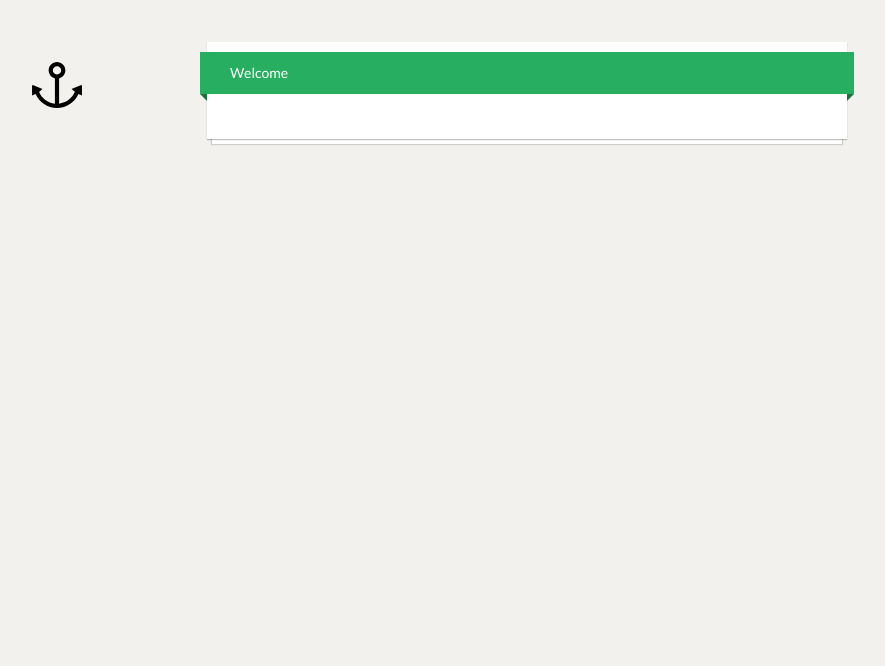
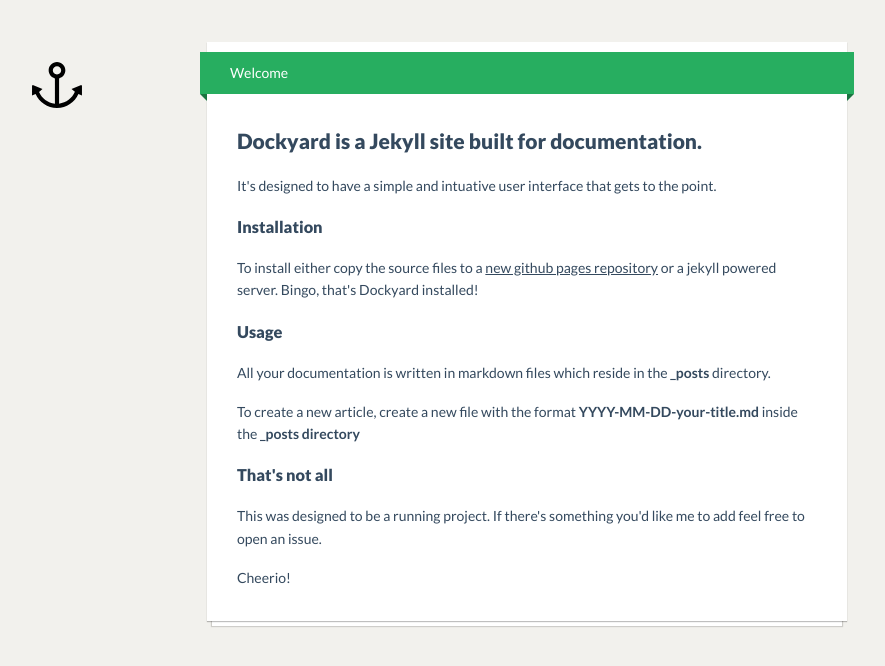
Before and after one commit to studioromeo/dockyard-jekyll, a Jekyll site: the page built from index.html, in a window 1280 px wide. Shown: the top 666 px of the page, without its empty margins (243-1128 px from the left). Built offline with Jekyll 4.4.1, drawn with Linux system fonts in a browser that asks for light colours.

Commit message:
Updates read me ect

```diff
--- a/assets/style.css
+++ b/assets/style.css
@@ -35,7 +35,6 @@
 
 a {
 	color: #34495e;
-	text-decoration: none;
 }
 
 a:hover {
@@ -122,23 +121,6 @@
 	margin: 1.2em -30px;
 }
 
-/*blockquote {
-	display: block;
-	margin: 30px -30px;
-	background: #ECF0F1;
-	color: #BDC3C7;
-	padding: 30px;
-}*/
-/*
-code {
-	background: #ECF0F1;
-	padding: .2em .5em;
-	font-family: Monaco,Consolas,"Lucida Console",monospace;
-	font-size: .8em;
-	text-transform: lowercase;
-	box-shadow: 2px 2px 0 #BDC3C7;
-}*/
-
 header li {
 	display: inline;
 }
--- a/index.html
+++ b/index.html
@@ -2,3 +2,17 @@
 title: Welcome
 layout: base
 ---
+
+<h2>Dockyard is a Jekyll site built for documentation.</h2>
+<p>It's designed to have a simple and intuative user interface that gets to the point.</p>
+
+<h3>Installation</h3>
+<p>To install either copy the source files to a <a href="http://pages.github.com/">new github pages repository</a> or a jekyll powered server. Bingo, that's Dockyard installed!<p>
+
+<h3>Usage</h3>
+<p>All your documentation is written in markdown files which reside in the <strong>_posts</strong> directory.</p>
+<p>To create a new article, create a new file with the format <strong>YYYY-MM-DD-your-title.md</strong> inside the <strong>_posts directory</strong></p>
+
+<h3>That's not all</h3>
+<p>This was designed to be a running project. If there's something you'd like me to add feel free to open an issue.<p>
+<p>Cheerio!</p>
```
Also changed, not shown: README.md.
